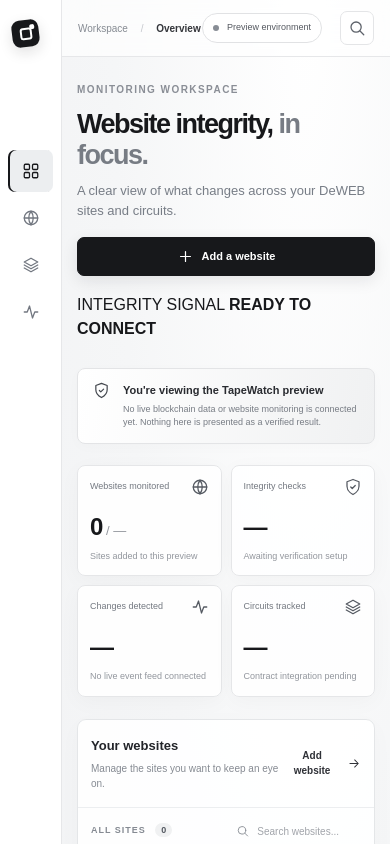
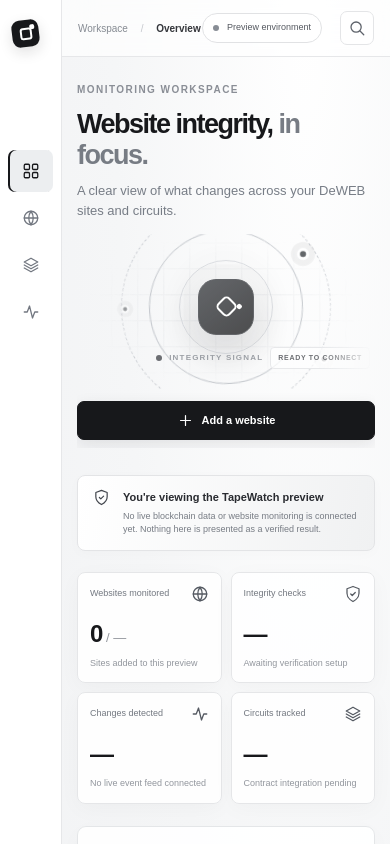
Before and after one commit to voidedfx0/tapewatch, a Next.js app: page / in a window 390 px wide. Shown: the top 844 px of the page. Built offline with nearby package versions, Linux system fonts and the light colour scheme.

Commit message:
Add ambient motion and responsive hero animations

```diff
--- a/app/globals.css
+++ b/app/globals.css
@@ -245,3 +245,35 @@ h1 span { color: #777c84; }
 @media (prefers-reduced-motion: reduce) {
   *, *::before, *::after { animation-duration: .01ms !important; animation-iteration-count: 1 !important; scroll-behavior: auto !important; transition-duration: .01ms !important; }
 }
+
+
+/* Living interface: ambient signal animation and responsive hero visual */
+.welcome-row { position: relative; min-height: 176px; overflow: hidden; isolation: isolate; }
+.welcome-row > div:first-child { position: relative; z-index: 2; }
+.welcome-row > .primary-button { position: relative; z-index: 3; align-self: flex-end; margin-bottom: 2px; }
+.motion-visual { position: absolute; z-index: 1; right: 5%; top: -52px; width: 310px; height: 260px; overflow: hidden; pointer-events: none; opacity: .92; mask-image: linear-gradient(90deg,transparent 0%,#000 24%,#000 100%); }
+.motion-grid { position:absolute; inset:0; opacity:.42; background-image:linear-gradient(#c9cdd2 1px,transparent 1px),linear-gradient(90deg,#c9cdd2 1px,transparent 1px); background-size:26px 26px; mask-image:radial-gradient(ellipse at center,#000 0%,transparent 72%); animation:grid-drift 18s linear infinite; }
+.motion-ring { position:absolute; left:50%; top:47%; border:1px solid #bfc3c9; border-radius:50%; transform:translate(-50%,-50%); }
+.ring-outer { width:210px;height:210px; border-style:dashed; animation:orbit-spin 34s linear infinite; }
+.ring-middle { width:154px;height:154px; border-color:#aeb3ba; animation:orbit-spin 22s linear infinite reverse; }
+.ring-inner { width:94px;height:94px; border-color:#d1d4d9; box-shadow:0 0 36px #17181b0c,inset 0 0 25px #17181b08; }
+.motion-core { position:absolute; left:50%;top:47%;width:56px;height:56px;display:grid;place-items:center;transform:translate(-50%,-50%);border:1px solid #292c31;border-radius:18px;background:linear-gradient(145deg,#292c31,#08090b);box-shadow:0 12px 34px #17181b35,0 0 0 8px #17181b08;animation:core-breathe 4s ease-in-out infinite; }
+.core-mark { width:17px;height:17px;border:2px solid #fff;border-radius:5px;transform:rotate(45deg);position:relative; }
+.core-mark:after { content:"";position:absolute;width:5px;height:5px;right:-5px;top:-5px;border-radius:2px;background:#fff; }
+.motion-node { position:absolute;width:8px;height:8px;border:2px solid #fff;border-radius:50%;background:#25282d;box-shadow:0 0 0 4px #17181b12; }
+.node-a { left:calc(50% - 105px);top:46%;animation:node-pulse 3s ease-in-out infinite; }
+.node-b { left:calc(50% + 73px);top:10%;animation:node-pulse 3s 1s ease-in-out infinite; }
+.node-c { left:calc(50% + 94px);top:78%;animation:node-pulse 3s 2s ease-in-out infinite; }
+.motion-scan { position:absolute;left:50%;top:47%;width:205px;height:1px;transform-origin:left center;background:linear-gradient(90deg,#17181b00,#17181b8c,#17181b00);animation:scan-sweep 6s ease-in-out infinite; }
+.motion-caption { position:absolute;bottom:20px;right:5px;display:flex;align-items:center;gap:7px;color:#777c84;font-size:8px;letter-spacing:1.2px;font-weight:700;white-space:nowrap; }
+.motion-caption b { color:#35383e;font-size:7px;letter-spacing:.7px;font-weight:650;padding:5px 7px;border:1px solid #dfe1e4;border-radius:4px;background:#ffffffb8; }
+.motion-live-dot { width:6px;height:6px;border-radius:50%;background:#35383e;box-shadow:0 0 0 0 #35383e44;animation:live-ping 2s infinite; }
+@keyframes orbit-spin { to { transform:translate(-50%,-50%) rotate(360deg); } }
+@keyframes grid-drift { to { background-position:26px 26px; } }
+@keyframes core-breathe { 0%,100% { box-shadow:0 12px 34px #17181b25,0 0 0 8px #17181b08; } 50% { box-shadow:0 16px 42px #17181b38,0 0 0 15px #17181b05; } }
+@keyframes node-pulse { 0%,100% { transform:scale(1);opacity:.65; } 50% { transform:scale(1.55);opacity:1; } }
+@keyframes scan-sweep { 0% { transform:rotate(-65deg) scaleX(.15);opacity:0; } 20% { opacity:.8; } 55% { transform:rotate(65deg) scaleX(1);opacity:.45; } 100% { transform:rotate(145deg) scaleX(.15);opacity:0; } }
+@keyframes live-ping { 0% { box-shadow:0 0 0 0 #35383e35; } 70% { box-shadow:0 0 0 6px #35383e00; } 100% { box-shadow:0 0 0 0 #35383e00; } }
+@media (max-width: 900px) { .motion-visual { right:-35px;opacity:.48; } .welcome-row { min-height:165px; } }
+@media (max-width: 700px) { .welcome-row { min-height:0; padding-bottom:8px; } .motion-visual { position:relative; top:auto;right:auto;align-self:center;width:100%;height:155px;margin:-3px 0 -5px;opacity:.72;mask-image:linear-gradient(90deg,transparent,#000 18%,#000 82%,transparent); } .welcome-row > .primary-button { order:3;align-self:stretch;margin:0; } .welcome-row > div:first-child { order:1; } .motion-visual { order:2; } }
+@media (prefers-reduced-motion: reduce) { .motion-grid,.motion-ring,.motion-core,.motion-node,.motion-scan,.motion-live-dot { animation:none !important; } }
```
